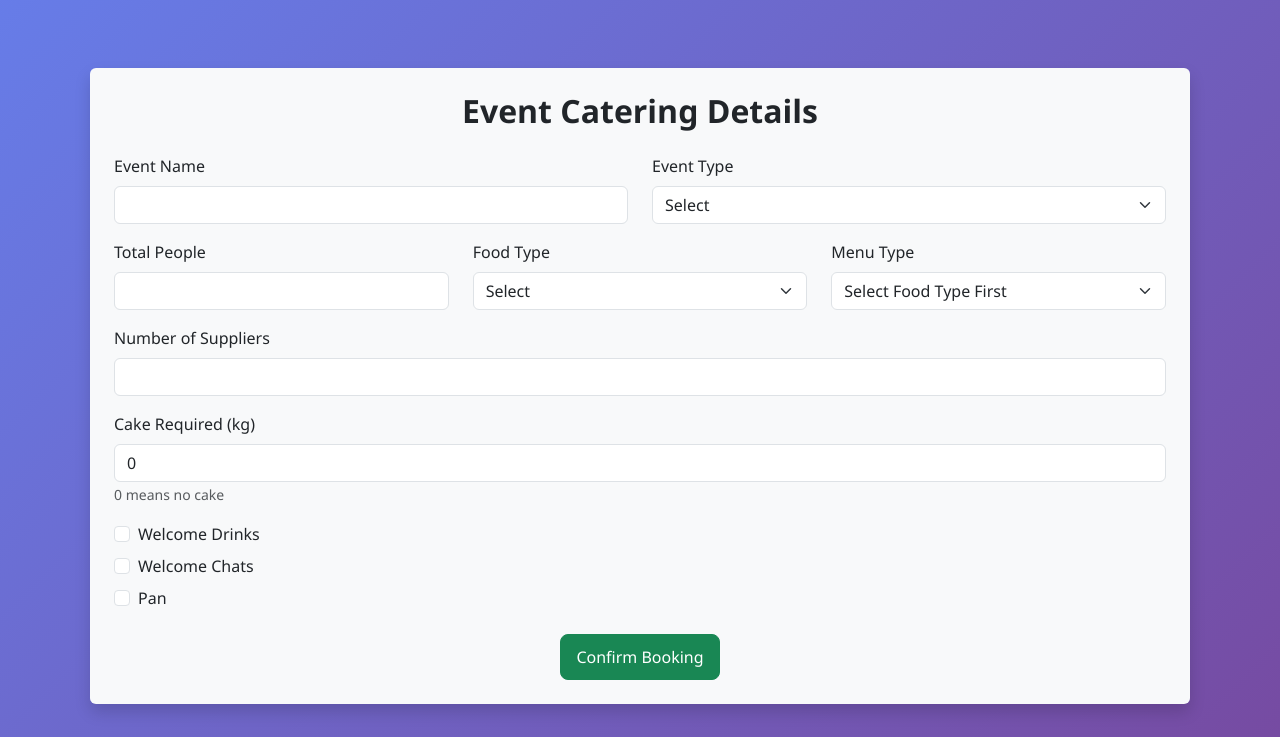
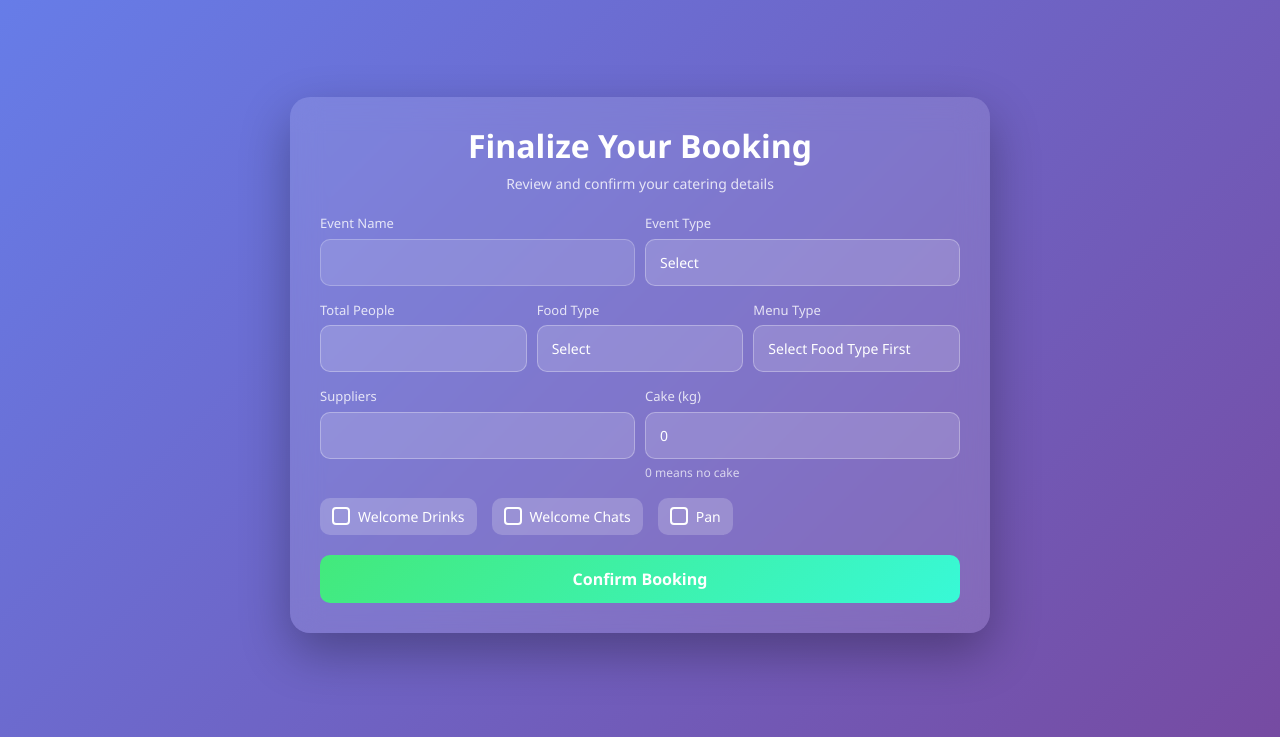
Before and after one commit to Keerthan-17/Eventure, a Django app: page /events/final/ in a window 1280 px wide. Shown: the part 63-800 px from the top of the page. Run offline with Django 5.2, Linux system fonts and the light colour scheme.

Commit message:
add styling for booking page.

```diff
--- /dev/null
+++ b/static/CSS/pages/final.css
@@ -0,0 +1,202 @@
+/* Background */
+body {
+    background: linear-gradient(135deg, #667eea, #764ba2);
+}
+
+/* Container */
+.final-container {
+    min-height: calc(100vh - 70px);
+    display: flex;
+    align-items: center;
+    justify-content: center;
+}
+
+/* Card */
+.final-card {
+    width: 100%;
+    max-width: 700px;
+    padding: 30px;
+    border-radius: 20px;
+
+    background: rgba(255,255,255,0.12);
+    backdrop-filter: blur(15px);
+
+    color: white;
+    box-shadow: 0 20px 50px rgba(0,0,0,0.3);
+}
+
+/* Title */
+.final-title {
+    text-align: center;
+    font-weight: 700;
+}
+
+.final-subtitle {
+    text-align: center;
+    font-size: 14px;
+    opacity: 0.8;
+    margin-bottom: 20px;
+}
+
+/* Layout */
+.form-row {
+    display: flex;
+    gap: 10px;
+    margin-bottom: 15px;
+}
+
+.form-group {
+    flex: 1;
+}
+
+/* Inputs */
+/* Premium input */
+.input-style {
+    width: 100%;
+    padding: 12px 14px;
+    border-radius: 10px;
+
+    background: rgba(255,255,255,0.15);
+    border: 1px solid rgba(255,255,255,0.3);
+
+    color: white;
+    font-size: 14px;
+
+    outline: none;
+    transition: all 0.25s ease;
+}
+
+/* Placeholder */
+.input-style::placeholder {
+    color: rgba(255,255,255,0.6);
+}
+
+/* Focus effect */
+.input-style:focus {
+    border-color: #38f9d7;
+    box-shadow: 0 0 10px rgba(56,249,215,0.4);
+    background: rgba(255,255,255,0.2);
+}
+
+/* Select dropdown */
+select.input-style {
+    appearance: none;
+    cursor: pointer;
+    color: white;
+    background-color: rgba(255,255,255,0.15);
+}
+
+select.input-style:focus {
+    color: black;
+}
+
+/* Disabled / readonly */
+.input-style[readonly] {
+    opacity: 0.8;
+    cursor: not-allowed;
+}
+
+.input-style:hover {
+    border-color: rgba(255,255,255,0.5);
+}
+
+.form-group label {
+    font-size: 13px;
+    margin-bottom: 5px;
+    display: block;
+    color: rgba(255,255,255,0.8);
+}
+
+/* Hint */
+.hint {
+    font-size: 12px;
+    opacity: 0.7;
+}
+
+/* Add-ons */
+.addons {
+    margin-top: 15px;
+    display: flex;
+    gap: 15px;
+    flex-wrap: wrap;
+}
+
+/* Toggle style */
+/* Hide checkbox */
+.toggle input {
+    position: absolute;
+    opacity: 0;
+}
+
+/* Toggle layout */
+.toggle {
+    display: flex;
+    align-items: center;
+    gap: 8px;
+
+    padding: 8px 12px;
+    border-radius: 10px;
+    background: rgba(255,255,255,0.2);
+    cursor: pointer;
+    transition: 0.3s;
+}
+
+/* Box */
+.toggle-box {
+    width: 18px;
+    height: 18px;
+    border: 2px solid white;
+    border-radius: 4px;
+    position: relative;
+}
+
+/* Tick */
+.toggle-box::after {
+    content: "✔";
+    position: absolute;
+    font-size: 12px;
+    top: -2px;
+    left: 2px;
+    display: none;
+}
+
+/* When checked */
+.toggle input:checked + .toggle-box {
+    background: #38f9d7;
+    border-color: #38f9d7;
+}
+
+/* Show tick */
+.toggle input:checked + .toggle-box::after {
+    display: block;
+    color: white;
+}
+
+/* Highlight full card */
+.toggle:has(input:checked) {
+    background: rgba(56,249,215,0.2);
+    border: 1px solid #38f9d7;
+}
+
+/* Text */
+.toggle-text {
+    font-size: 14px;
+}
+
+/* Button */
+.btn-confirm {
+    width: 100%;
+    margin-top: 20px;
+    padding: 12px;
+    border-radius: 10px;
+
+    background: linear-gradient(135deg, #43e97b, #38f9d7);
+    border: none;
+    color: white;
+    font-weight: bold;
+    transition: 0.3s;
+}
+
+.btn-confirm:hover {
+    transform: translateY(-2px);
+}
--- a/templates/events/final_details.html
+++ b/templates/events/final_details.html
@@ -1,85 +1,105 @@
 {% extends 'base.html' %}
+{% load static %}
+
+{% block extra_css %}
+<link rel="stylesheet" href="{% static 'css/pages/final.css' %}">
+{% endblock %}
+
 {% block content %}
 
-<div class="container mt-5">
-    <div class="bg-light p-4 rounded shadow">
-        <h2 class="text-center mb-4">Event Catering Details</h2>
+<div class="final-container">
+
+    <div class="final-card">
+
+        <h2 class="final-title">Finalize Your Booking</h2>
+        <p class="final-subtitle">Review and confirm your catering details</p>
 
         <form method="post" action="{% url 'submit_final_details' %}">
             {% csrf_token %}
 
-            <div class="row mb-3 align-items-end">
-                <!-- Event Name -->
-                <div class="col-md-6">
-                    <label for="event_name" class="form-label">Event Name</label>
-                    <input type="text" class="form-control" id="event_name" name="event_name" value="{{ event_name }}"
-                        readonly>
+            <!-- Event Info -->
+            <div class="form-row">
+                <div class="form-group">
+                    <label>Event Name</label>
+                    <input type="text" name="event_name" value="{{ event_name }}" readonly class="input-style">
                 </div>
 
-                <!-- Event Type -->
-                <div class="col-md-6">
-                    <label for="event_type" class="form-label">Event Type</label>
-                    <select class="form-select" id="event_type" name="event_type" required>
-                        <option value="">Select</option>
+                <div class="form-group">
+                    <label>Event Type</label>
+                    <select name="event_type" class="input-style" required>
+                        <option value="" hidden>Select</option>
                         <option value="indoor">Indoor</option>
                         <option value="outdoor">Outdoor</option>
                     </select>
                 </div>
             </div>
 
-
-            <div class="row mb-3">
-                <div class="col-md-4">
-                    <label for="total_people" class="form-label">Total People</label>
-                    <input type="number" class="form-control" id="total_people" name="total_people" required>
+            <!-- Main Details -->
+            <div class="form-row">
+                <div class="form-group">
+                    <label>Total People</label>
+                    <input type="number" name="total_people" class="input-style" required>
                 </div>
 
-                <div class="col-md-4">
-                    <label for="food_type" class="form-label">Food Type</label>
-                    <select class="form-select" id="food_type" name="food_type" required onchange="updateMenuOptions()">
-                        <option value="">Select</option>
+                <div class="form-group">
+                    <label>Food Type</label>
+                    <select name="food_type" id="food_type" class="input-style" onchange="updateMenuOptions()" required>
+                        <option value="" hidden>Select</option>
                         <option value="veg">Veg</option>
                         <option value="nonveg">Non-Veg</option>
                     </select>
                 </div>
 
-                <div class="col-md-4">
-                    <label for="menu_type" class="form-label">Menu Type</label>
-                    <select class="form-select" id="menu_type" name="menu_type" required>
+                <div class="form-group">
+                    <label>Menu Type</label>
+                    <select name="menu_type" id="menu_type" class="input-style" required>
                         <option value="">Select Food Type First</option>
                     </select>
                 </div>
             </div>
 
-            <div class="mb-3">
-                <label for="no_of_suppliers" class="form-label">Number of Suppliers</label>
-                <input type="number" class="form-control" id="no_of_suppliers" name="no_of_suppliers" required>
+            <!-- Extra Inputs -->
+            <div class="form-row">
+                <div class="form-group">
+                    <label>Suppliers</label>
+                    <input type="number" name="no_of_suppliers" class="input-style" required>
+                </div>
+
+                <div class="form-group">
+                    <label>Cake (kg)</label>
+                    <input type="number" name="cake_required" min="0" value="0" class="input-style">
+                    <small class="hint">0 means no cake</small>
+                </div>
             </div>
 
-            <div class="mb-3">
-                <label for="cake_required" class="form-label">Cake Required (kg)</label>
-                <input type="number" class="form-control" id="cake_required" name="cake_required" min="0" value="0">
-                <small class="text-muted">0 means no cake</small>
+            <!-- Add-ons -->
+            <div class="addons">
+                <label class="toggle">
+                    <input type="checkbox" name="welcome_drinks">
+                    <span class="toggle-box"></span>
+                    <span class="toggle-text">Welcome Drinks</span>
+                </label>
+
+                <label class="toggle">
+                    <input type="checkbox" name="welcome_chats">
+                    <span class="toggle-box"></span>
+                    <span class="toggle-text">Welcome Chats</span>
+                </label>
+
+                <label class="toggle">
+                    <input type="checkbox" name="pan">
+                    <span class="toggle-box"></span>
+                    <span class="toggle-text">Pan</span>
+                </label>
             </div>
 
-            <div class="form-check mb-2">
-                <input class="form-check-input" type="checkbox" name="welcome_drinks" id="welcome_drinks">
-                <label class="form-check-label" for="welcome_drinks">Welcome Drinks</label>
-            </div>
-            <div class="form-check mb-2">
-                <input class="form-check-input" type="checkbox" name="welcome_chats" id="welcome_chats">
-                <label class="form-check-label" for="welcome_chats">Welcome Chats</label>
-            </div>
-            <div class="form-check mb-4">
-                <input class="form-check-input" type="checkbox" name="pan" id="pan">
-                <label class="form-check-label" for="pan">Pan</label>
-            </div>
+            <!-- Submit -->
+            <button type="submit" class="btn-confirm">Confirm Booking</button>
 
-            <div class="text-center">
-                <button type="submit" class="btn btn-success">Confirm Booking</button>
-            </div>
         </form>
+
     </div>
+
 </div>
 
 <script>
```
